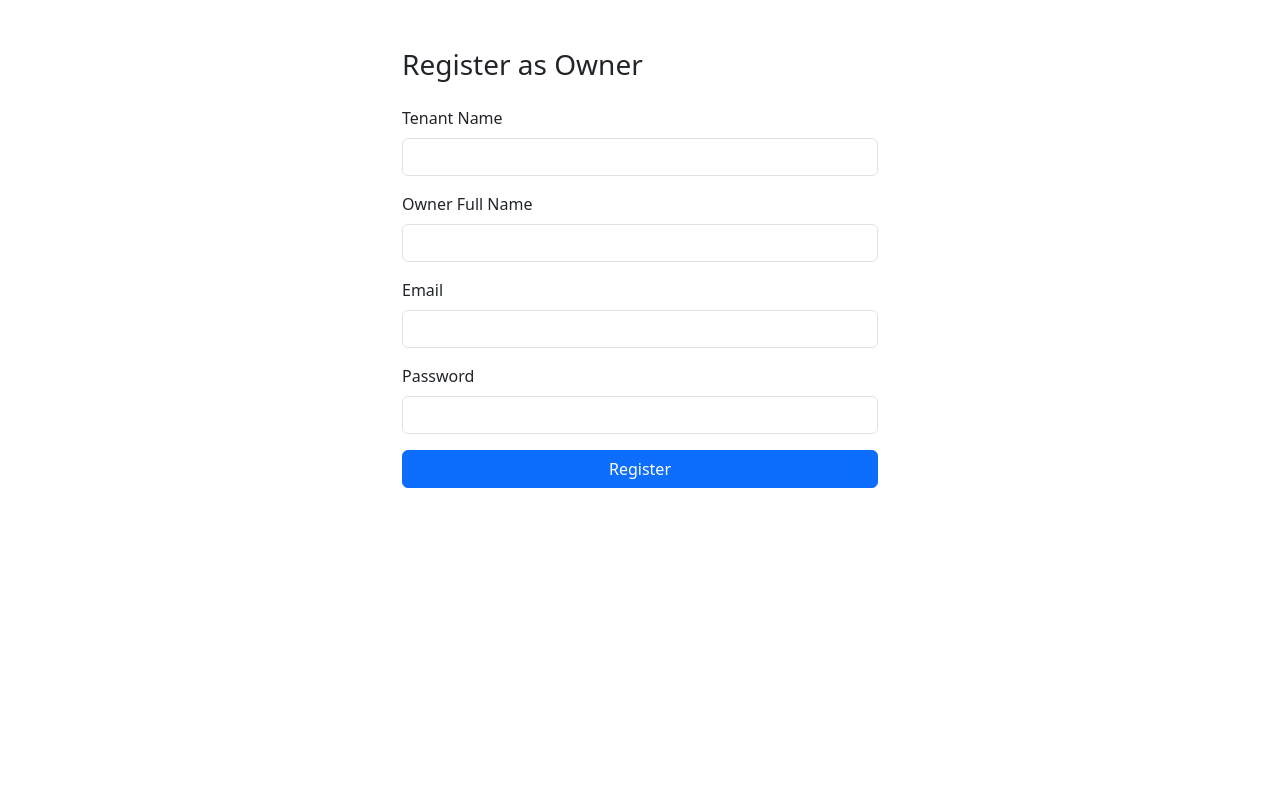
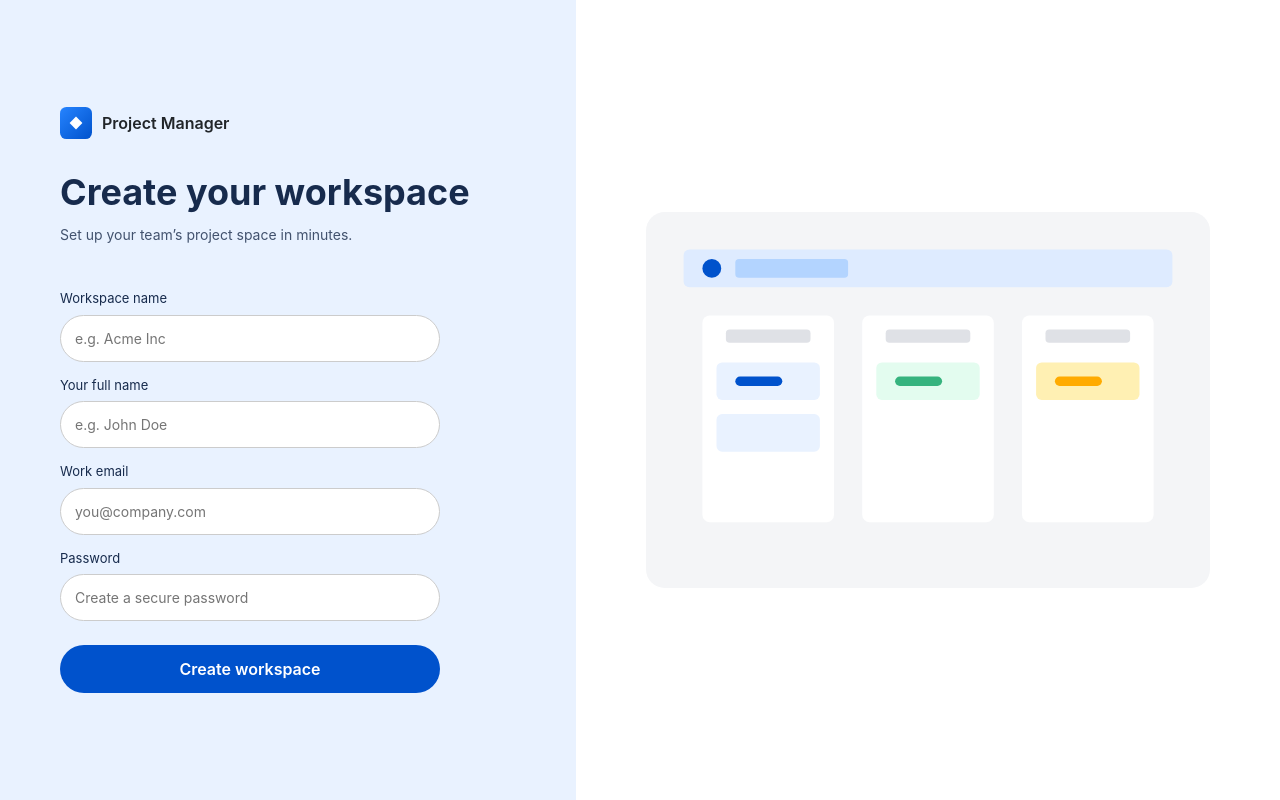
Before and after one commit to bipinnegi/multi-tenant-project-management-ui, an Angular app: page /register in a window 1280 px wide. Built offline with nearby package versions, Linux system fonts and the light colour scheme.

Commit message:
improved login ui

```diff
--- a/src/app/auth/register/register.css
+++ b/src/app/auth/register/register.css
@@ -0,0 +1,103 @@
+/* Reuse Jira login layout */
+.jira-login-wrapper {
+  display: flex;
+  height: 100vh;
+  background: #e9f2ff;
+  font-family: Inter, system-ui, sans-serif;
+}
+
+/* LEFT PANEL */
+.jira-left {
+  width: 45%;
+  padding: 60px;
+  background: #e9f2ff;
+  display: flex;
+  flex-direction: column;
+  justify-content: center;
+}
+
+.jira-brand {
+  display: flex;
+  align-items: center;
+  gap: 10px;
+  font-weight: 600;
+  margin-bottom: 32px;
+}
+
+.jira-brand img {
+  width: 32px;
+}
+
+.jira-left h1 {
+  font-size: 36px;
+  font-weight: 700;
+  margin-bottom: 10px;
+  color: #172b4d;
+}
+
+.jira-subtitle {
+  font-size: 14px;
+  margin-bottom: 30px;
+  color: #42526e;
+}
+
+/* FORM */
+.jira-form {
+  max-width: 380px;
+}
+
+.jira-form label {
+  font-size: 13px;
+  margin-top: 14px;
+  display: block;
+  color: #172b4d;
+}
+
+.jira-form input {
+  width: 100%;
+  padding: 12px 14px;
+  border-radius: 24px;
+  border: 1px solid #ccc;
+  margin-top: 6px;
+  font-size: 14px;
+}
+
+.btn-primary {
+  width: 100%;
+  margin-top: 24px;
+  padding: 12px;
+  border-radius: 24px;
+  background: #0052cc;
+  color: #fff;
+  border: none;
+  font-weight: 600;
+}
+
+.btn-primary:hover {
+  background: #0747a6;
+}
+
+.btn-primary:disabled {
+  opacity: 0.6;
+  cursor: not-allowed;
+}
+
+/* ERROR */
+.error-box {
+  margin-top: 16px;
+  color: #de350b;
+  font-size: 14px;
+}
+
+/* RIGHT PANEL */
+.jira-right {
+  width: 55%;
+  background: #ffffff;
+  display: flex;
+  align-items: center;
+  justify-content: center;
+}
+
+.preview-img {
+  max-width: 80%;
+}
--- a/src/app/auth/register/register.html
+++ b/src/app/auth/register/register.html
@@ -1,53 +1,84 @@
-<div class="container mt-5" style="max-width: 500px;">
-  <h3 class="mb-4">Register as Owner</h3>
+<div class="jira-login-wrapper">
 
-  <div class="mb-3">
-    <label class="form-label">Tenant Name</label>
-    <input
-      type="text"
-      class="form-control"
-      [(ngModel)]="tenantName"
+  <!-- LEFT PANEL -->
+  <div class="jira-left">
+
+    <!-- Brand -->
+    <div class="jira-brand">
+      <img src="/branding/jira-logo.svg" alt="Logo" />
+      <span>Project Manager</span>
+    </div>
+
+    <!-- Heading -->
+    <h1>Create your workspace</h1>
+    <p class="jira-subtitle">
+      Set up your team’s project space in minutes.
+    </p>
+
+    <!-- FORM -->
+    <form (ngSubmit)="register()" class="jira-form">
+
+      <label>Workspace name</label>
+      <input
+        type="text"
+        name="tenantName"
+        placeholder="e.g. Acme Inc"
+        [(ngModel)]="tenantName"
+        required
+      />
+
+      <label>Your full name</label>
+      <input
+        type="text"
+        name="ownerName"
+        placeholder="e.g. John Doe"
+        [(ngModel)]="ownerName"
+        required
+      />
+
+      <label>Work email</label>
+      <input
+        type="email"
+        name="email"
+        placeholder="you@company.com"
+        [(ngModel)]="email"
+        required
+      />
+
+      <label>Password</label>
+      <input
+        type="password"
+        name="password"
+        placeholder="Create a secure password"
+        [(ngModel)]="password"
+        required
+      />
+
+      <button
+        type="submit"
+        class="btn-primary"
+        [disabled]="loading"
+      >
+        {{ loading ? 'Creating workspace…' : 'Create workspace' }}
+      </button>
+    </form>
+
+    <!-- ERROR -->
+    @if (errorMessage) {
+      <div class="error-box">
+        {{ errorMessage }}
+      </div>
+    }
+
+  </div>
+
+  <!-- RIGHT PANEL -->
+  <div class="jira-right">
+    <img
+      src="/branding/jira-preview.svg"
+      alt="Preview"
+      class="preview-img"
     />
   </div>
 
-  <div class="mb-3">
-    <label class="form-label">Owner Full Name</label>
-    <input
-      type="text"
-      class="form-control"
-      [(ngModel)]="ownerName"
-    />
-  </div>
-
-  <div class="mb-3">
-    <label class="form-label">Email</label>
-    <input
-      type="email"
-      class="form-control"
-      [(ngModel)]="email"
-    />
-  </div>
-
-  <div class="mb-3">
-    <label class="form-label">Password</label>
-    <input
-      type="password"
-      class="form-control"
-      [(ngModel)]="password"
-    />
-  </div>
-
-  <button
-    class="btn btn-primary w-100"
-    (click)="register()"
-    [disabled]="loading"
-  >
-    {{ loading ? 'Registering...' : 'Register' }}
-  </button>
-
-  @if (errorMessage) {
-    <div class="alert alert-danger mt-3">
-      {{ errorMessage }}
-    </div>
-  }
 </div>
```
